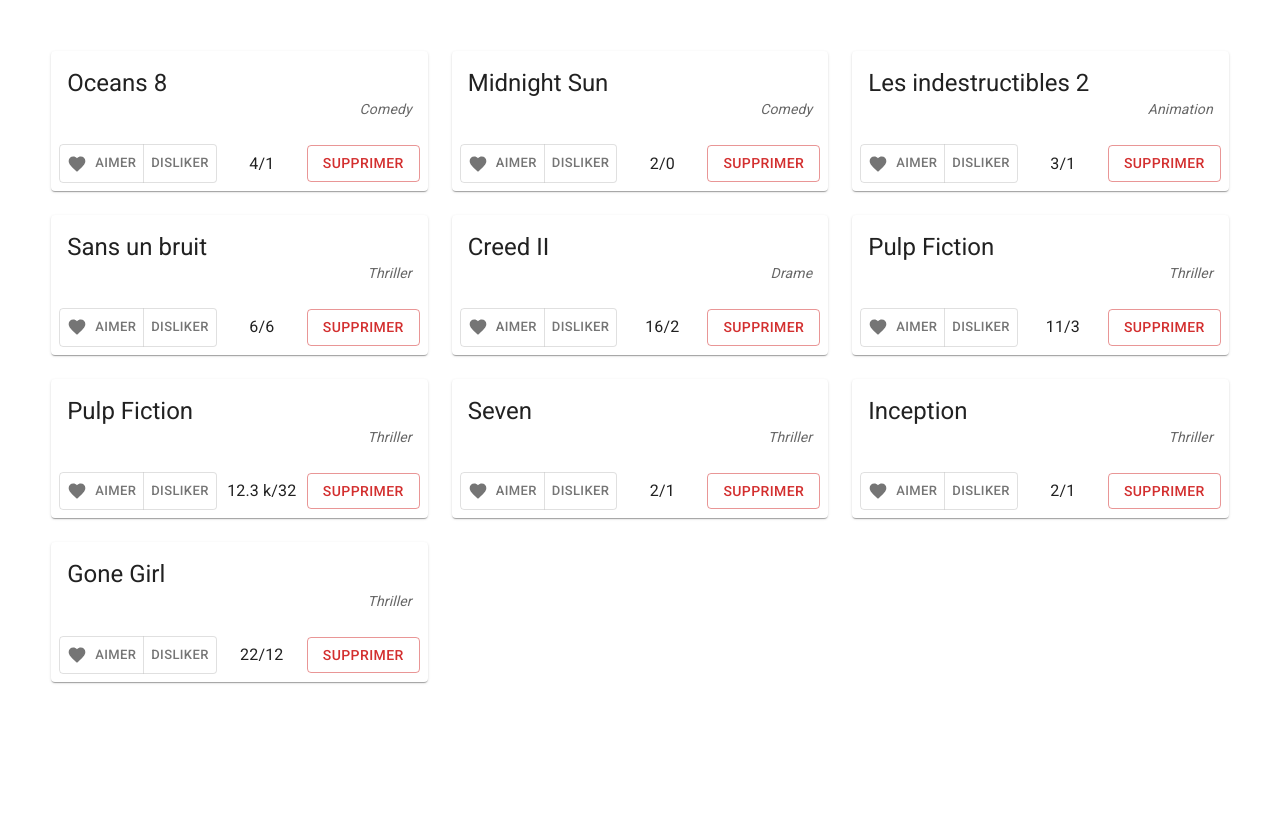
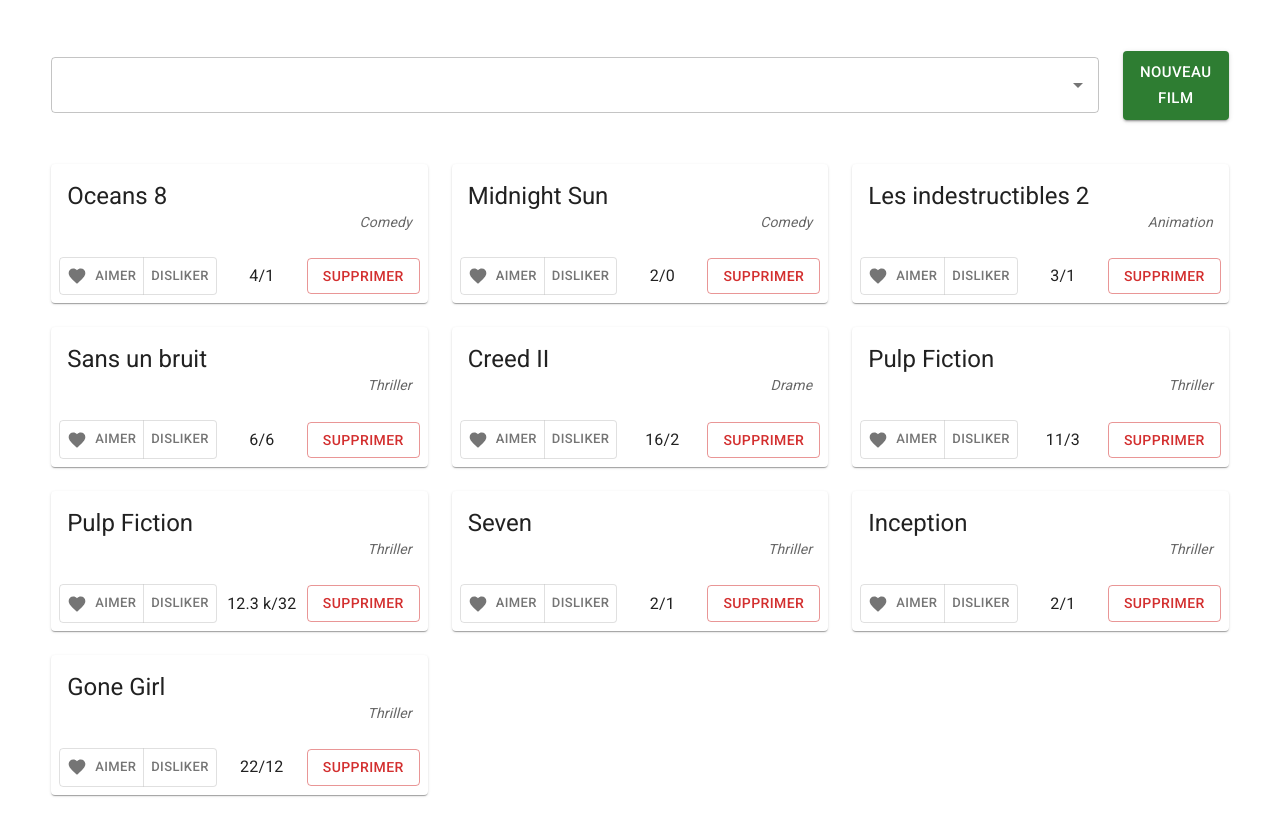
Before and after one commit to rd-xx/react-interview, a React (Create React App) app: page / in a window 1280 px wide. Shown: the top 836 px of the page. Before the commit the page ends 800 px from the top, so only its background shows below. Built offline with nearby package versions, Linux system fonts and the light colour scheme.

Commit message:
add filters

```diff
--- a/src/features/movies/Movies.tsx
+++ b/src/features/movies/Movies.tsx
@@ -1,15 +1,23 @@
 import { useAppDispatch, useAppSelector } from '../../app/hooks';
 import getMovies, { MovieType } from '../../utils/movies';
 import { setMovies, selectMovies } from './moviesSlice';
-import { Skeleton, Typography } from '@mui/material';
 import Grid from '@mui/material/Unstable_Grid2';
 import MovieCard from '../../components/Card';
 import { useEffect, useState } from 'react';
+import {
+  Autocomplete,
+  Typography,
+  TextField,
+  Skeleton,
+  Button
+} from '@mui/material';
 
 export default function Movies() {
   const movies = useAppSelector(selectMovies),
     dispatch = useAppDispatch(),
-    [loaded, setLoaded] = useState(false);
+    [loaded, setLoaded] = useState(false),
+    [availableCategories, setAvailableCategories] = useState<string[]>([]),
+    [selectedCategories, setSelectedCategories] = useState<string[]>([]);
 
   useEffect(() => {
     async function fetchMovies() {
@@ -20,6 +28,10 @@ export default function Movies() {
     fetchMovies();
   }, []);
 
+  useEffect(() => {
+    setAvailableCategories([...new Set(movies.map((movie) => movie.category))]);
+  }, [movies]);
+
   if (movies.length === 0 && loaded)
     return (
       <Typography variant="h5" align="center">
@@ -28,18 +40,66 @@ export default function Movies() {
     );
 
   return (
+    <>
+      <Grid
+        container
+        spacing={{ xs: 2, md: 3 }}
+        columns={{ xs: 4, sm: 8, md: 12 }}
+        sx={{
+          marginBottom: '32px',
+          alignItems: 'center'
+        }}
+      >
+        {movies.length === 0 ? (
+          showFilterBarSkeleton()
+        ) : (
+          <>
+            <Grid key="autocomplete" xs={10.7}>
+              <Autocomplete
+                id="categories"
+                multiple
+                options={availableCategories}
+                onChange={(_, value) => setSelectedCategories(value)}
+                renderInput={(params) => <TextField {...params} />}
+              />
+            </Grid>
+            <Grid key="btn" xs>
+              {/* WIP */}
+              <Button
+                variant="contained"
+                color="success"
+                size="large"
+                sx={{ width: '100%' }}
+              >
+                Nouveau film
+              </Button>
+            </Grid>
+          </>
+        )}
+      </Grid>
       <Grid
         container
         spacing={{ xs: 2, md: 3 }}
         columns={{ xs: 4, sm: 8, md: 12 }}
       >
-      {movies.length === 0 ? showSkeletons() : showMovies(movies)}
+        {movies.length === 0
+          ? showCardSkeletons()
+          : showMovies(movies, selectedCategories)}
+      </Grid>
+    </>
+  );
+}
+
+function showFilterBarSkeleton() {
+  return (
+    <Grid key={0} xs>
+      <Skeleton animation="wave" variant="rectangular" height={70} />
     </Grid>
   );
 }
 
 // Load skeletons if the movies are not loaded yet
-function showSkeletons() {
+function showCardSkeletons() {
   return Array.from(new Array(10)).map((_, i) => (
     <Grid key={i} xs={4}>
       <Skeleton animation="wave" variant="rectangular" height={140} />
@@ -47,10 +107,14 @@ function showSkeletons() {
   ));
 }
 
-function showMovies(movies: MovieType[]) {
-  return movies.map((movie) => (
+function showMovies(movies: MovieType[], options: string[]) {
+  return movies.map((movie) => {
+    if (options.length && !options.includes(movie.category)) return null;
+
+    return (
       <Grid key={movie.id} xs={4}>
         <MovieCard {...movie} />
       </Grid>
-  ));
+    );
+  });
 }
--- a/tsconfig.json
+++ b/tsconfig.json
@@ -1,6 +1,6 @@
 {
   "compilerOptions": {
-    "target": "es5",
+    "target": "es6",
     "lib": ["dom", "dom.iterable", "esnext"],
     "allowJs": true,
     "skipLibCheck": true,
```
Lines whose indentation alone changed are shown as unchanged.
